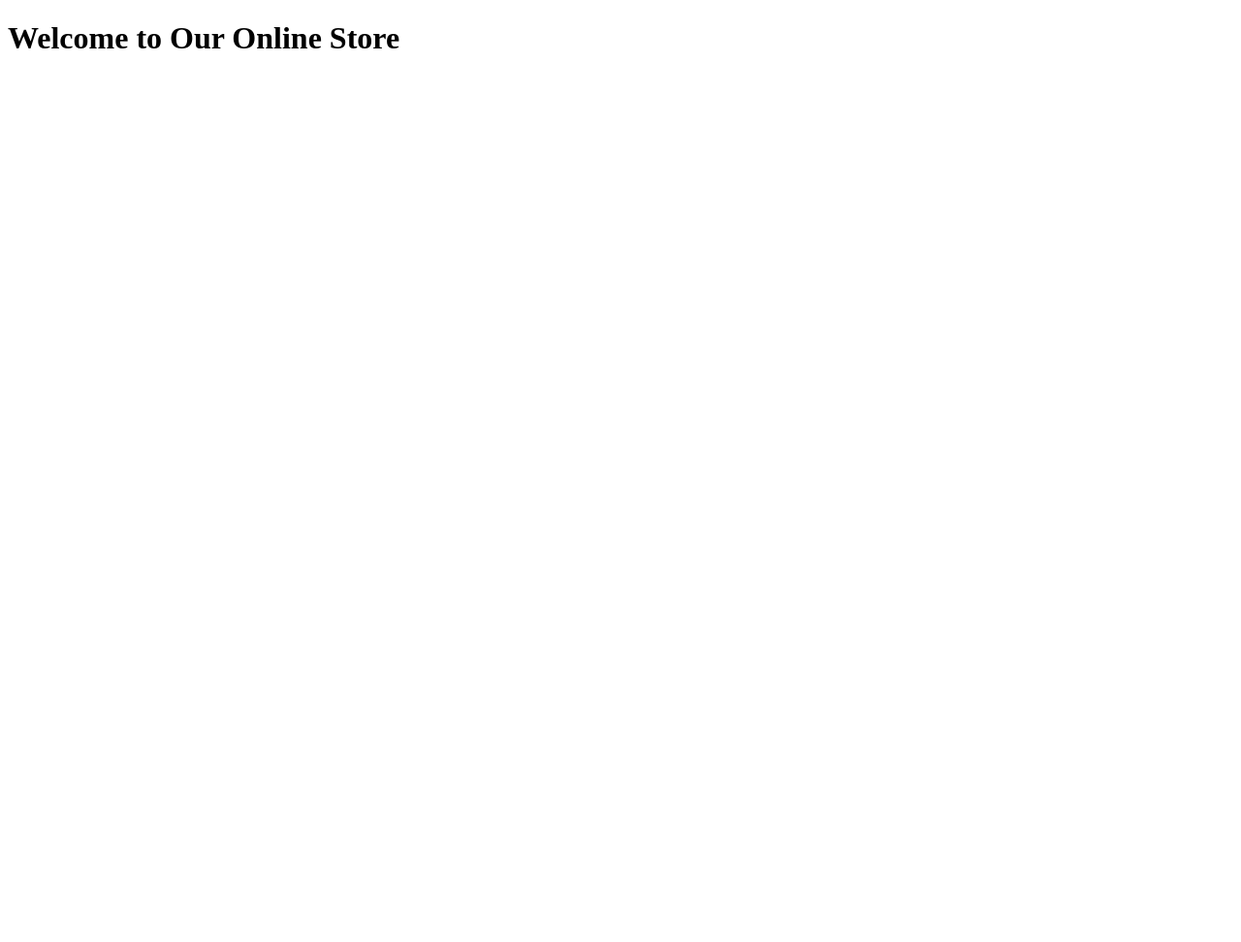
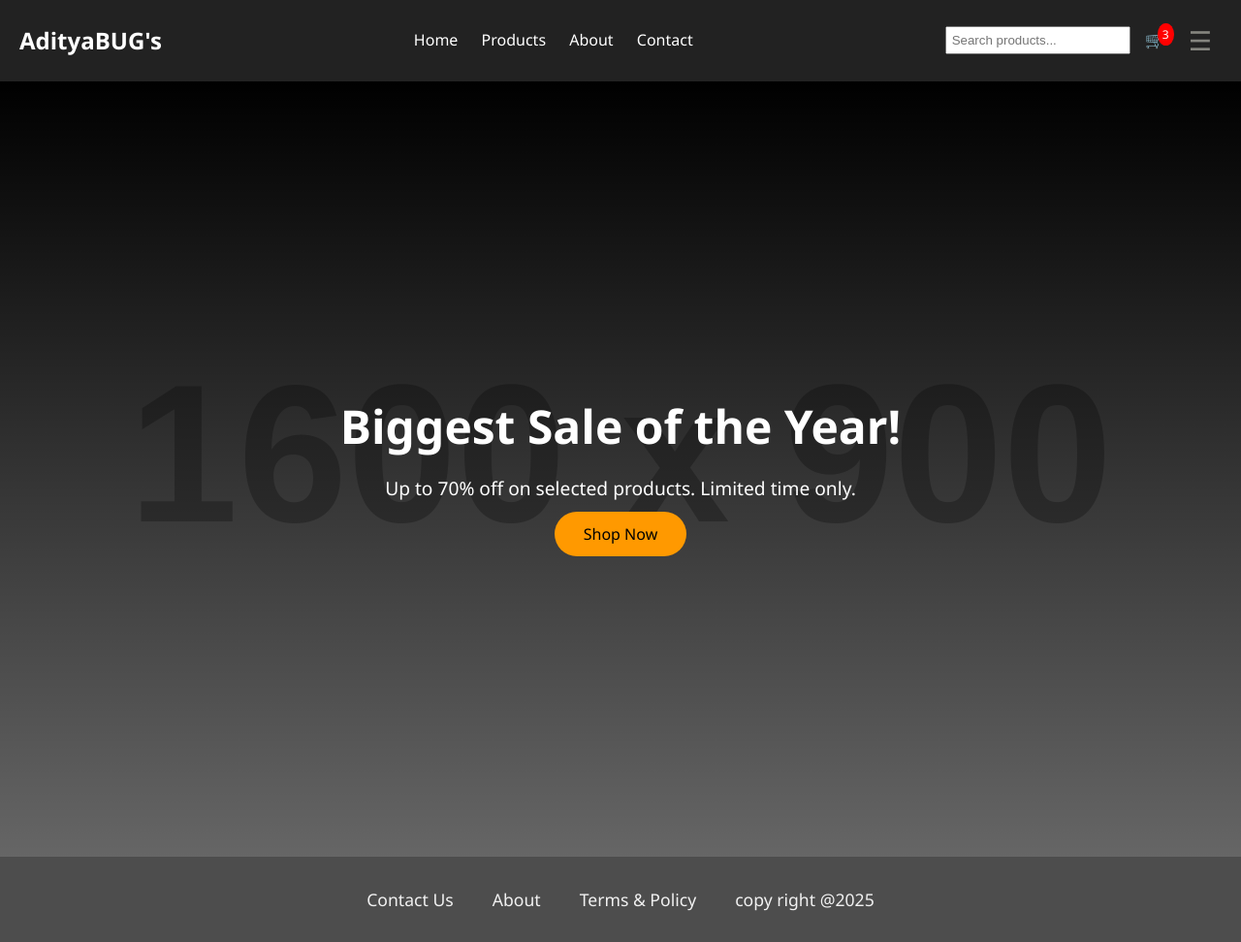
Before and after one commit to iaditya04/-ecommerce-frontend, a website: page index.html in a window 1280 px wide. Shown: the whole page at 97% size. Before the commit the page ends 800 px from the top, so only its background shows below. Drawn offline with Linux system fonts and the light colour scheme; placeholder pictures from the web are drawn by us.

Commit message:
Add files via upload

```diff
--- a/index.html
+++ b/index.html
@@ -4,12 +4,51 @@
     <meta charset="UTF-8">
     <meta name="viewport" content="width=device-width, initial-scale=1.0">
     <title>E-Commerce Frontend</title>
-    <link rel="stylesheet" href="styles/main.css">
+    <link rel="stylesheet" href="style.css">
 </head>
 <body>
-    <header>
-        <h1>Welcome to Our Online Store</h1>
+        <header class="main-header">
+    <div class="logo">AdityaBUG's </div></div>
+
+    <nav class="nav-links">
+        <a href="#">Home</a>
+        <a href="#">Products</a>
+        <a href="#">About</a>
+        <a href="#">Contact</a>
+    </nav>
+
+    <div class="header-right">
+        <div class="search-bar">
+            <input type="text" placeholder="Search products..." />
+        </div>
+
+        <div class="cart-icon
+">
+            🛒
+            <span class="cart-count">3</span>
+        </div>
+
+        <div class="hamburger-menu">
+            ☰
+        </div>
+
+    </div>
+
     </header>
+    <section class="hero">
+    <div class="hero-content">
+      <h1>Biggest Sale of the Year!</h1>
+      <p>Up to 70% off on selected products. Limited time only.</p>
+      <a href="#products" class="cta-button">Shop Now</a>
+    </div>
+  </section>
+   <footer class="footer">
+  <a href="#">Contact Us</a>
+  <a href="#">About</a>
+  <a href="#">Terms & Policy</a>
+  <a href="#"> copy right @2025</a>
+</footer>
+
     <script src="scripts/app.js"></script>
 </body>
 </html>
--- /dev/null
+++ b/style.css
@@ -0,0 +1,207 @@
+.main-header {
+    display: flex;
+    justify-content: space-between;
+    align-items: center;
+    background-color: #222;
+    color: white;
+    padding: 10px 20px;
+    flex-wrap: wrap;
+}
+
+.logo {
+    font-size: 1.5rem;
+    font-weight: bold;
+}
+
+.nav-links a {
+    color: white;
+    margin: 0 10px;
+    text-decoration: none;
+    padding: 0;
+
+}
+
+.header-right {
+    display: flex;
+    align-items: center;
+}
+
+.search-bar input {
+    padding: 5px;
+    margin-right: 15px;
+}
+
+.cart-icon {
+    position: relative;
+    margin-right: 15px;
+    cursor: pointer;
+}
+
+.cart-count {
+    position: absolute;
+    top: -5px;
+    right: -10px;
+    background: red;
+    color: white;
+    font-size: 12px;
+    padding: 2px 5px;
+    border-radius: 50%;
+}
+
+.hamburger-menu {
+    cursor: context-menu;
+    color: rgb(133, 133, 127);
+    font-size: 1.7em;
+    margin: 10px; /* We'll show this in mobile later */
+}
+
+@media (max-width: 700px) {
+  .nav-links {
+    display: none;
+    flex-direction: column;
+    position: absolute;
+    top: 60px;
+    left: 0;
+    width: 100%;
+    background-color: #333;
+    padding: 10px 0;
+  }
+
+  .nav-links.active {
+    display: flex;
+  }
+
+  .hamburger-menu {
+    display: block;
+  }
+
+  .search-bar input {
+    width: 120px;
+  }
+}
+
+/* Reset & base */
+* {
+  margin: 0;
+  padding: 0;
+  box-sizing: border-box;
+}
+
+body {
+  font-family: 'Segoe UI', sans-serif;
+  line-height: 1.6;
+}
+
+.hero {
+  display: flex;
+  align-items: center;
+  justify-content: center;
+  height: 100vh;
+  background: linear-gradient(rgb(0, 0, 0), rgba(0, 0, 0, 0.5)),
+              url('https://via.placeholder.com/1600x900') no-repeat center center/cover;
+  color: white;
+  text-align: center;
+  padding: 20px;
+}
+
+.hero-content h1 {
+  font-size: 3rem;
+  margin-bottom: 10px;
+  animation: fadeIn 1s ease-in;
+}
+
+.hero-content p {
+  font-size: 1.2rem;
+  margin-bottom: 20px;
+  animation: fadeIn 1.5s ease-in;
+}
+
+.cta-button {
+  background-color: #ff9900;
+  color: #000;
+  padding: 12px 30px;
+  font-size: 1rem;
+  text-decoration: none;
+  border-radius: 30px;
+  transition: background-color 0.3s ease;
+  animation: fadeIn 3s ease-in;
+}
+
+.cta-button:hover {
+  background-color: #e44506;
+}
+
+/* Optional Animations */
+@keyframes fadeIn {
+  from {
+    opacity: 0;
+    transform: translateY(15px);
+  }
+  to {
+    opacity: 1.5;
+    transform: translateY(0);
+  }
+}
+
+/* Responsive */
+@media (max-width: 768px) {
+  .hero-content h1 {
+    font-size: 2rem;
+  }
+
+  .hero-content p {
+    font-size: 1rem;
+  }
+
+  .cta-button {
+    padding: 10px 20px;
+    font-size: 0.9rem;
+  }
+}
+.footer {
+  display: flex;
+  justify-content: center;
+  gap: 40px; /* This creates space between links */
+  padding: 30px 0;
+  background-color: #333333de;
+}
+
+.footer a {
+  color: #f1f1f1;
+  text-decoration: none;
+  font-size: 1.1rem;
+  transition: all 0.3s ease;
+  position: relative;
+}
+
+/* Optional underline animation on hover */
+.footer a::after {
+  content: '';
+  position: absolute;
+  left: 0;
+  bottom: -6px;
+  height: 2px;
+  width: 100%;
+  background-color: #ff9900;
+  transform: scaleX(0);
+  transform-origin: left;
+  transition: transform 0.3s ease;
+}
+
+.footer a:hover::after {
+  transform: scaleX(1);
+}
+
+.footer a:hover {
+  color: #ff9900;
+}
+
+/* Responsive: Stack on small screens */
+@media (max-width: 600px) {
+  .footer {
+    flex-direction: column;
+    gap: 15px;
+    align-items: center;
+    text-align: center;
+  }
+}
```
Also changed, not shown: app.js (added, +9 -0 lines).
